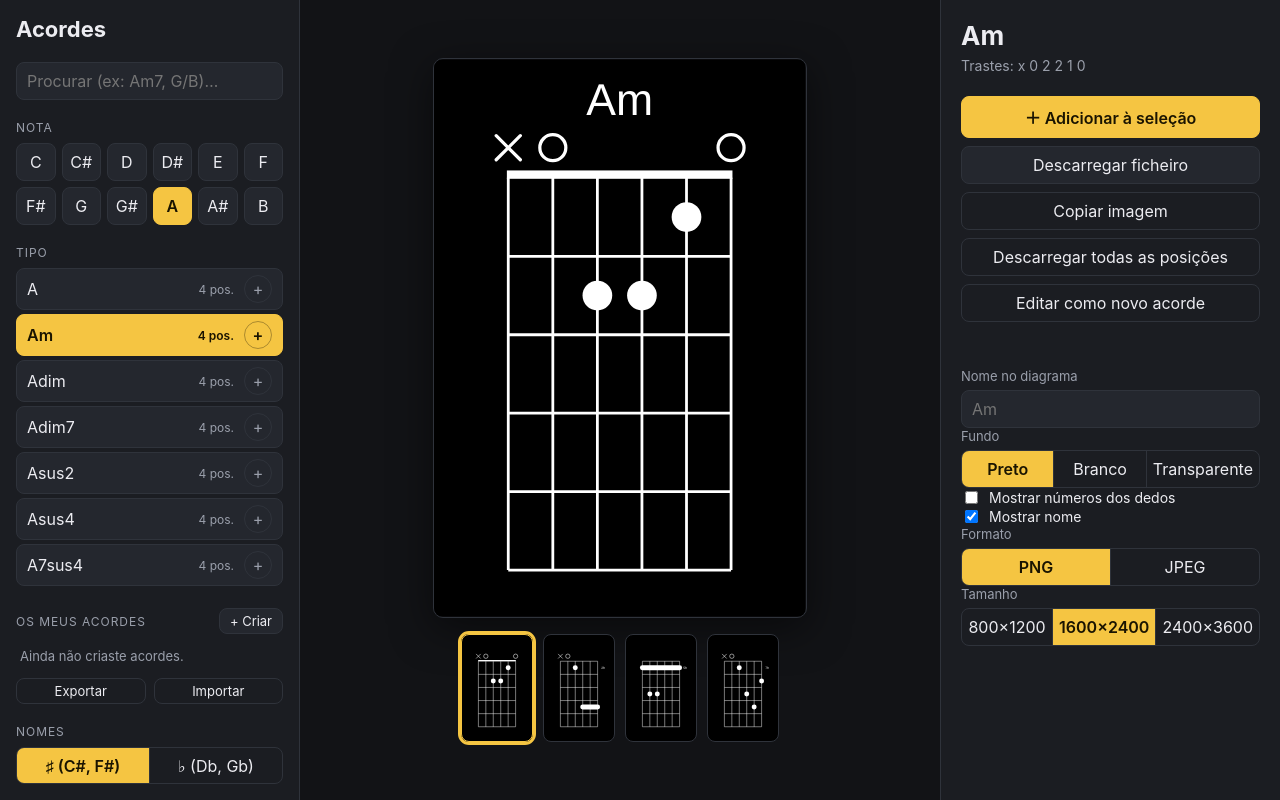
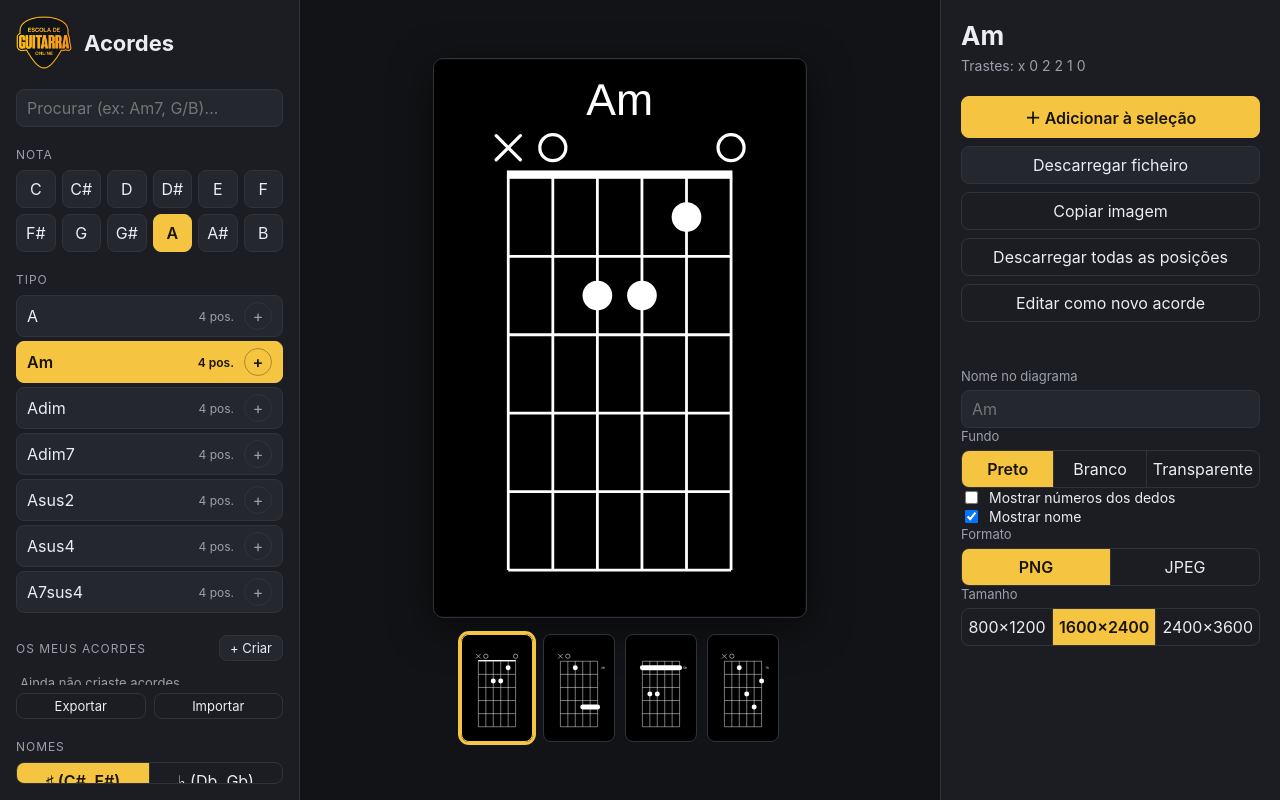
Before and after one commit to rafaelcarabineirosantos-svg/acordes, a plain HTML site: page index.html in a window 1280 px wide. Drawn offline with Linux system fonts and the light colour scheme.

Commit message:
Logótipo Escola de Guitarra Online no ícone e cabeçalho
Co-Authored-By: Claude Opus 5 <noreply@anthropic.com>

```diff
--- a/index.html
+++ b/index.html
@@ -15,7 +15,10 @@
 </head>
 <body data-view="list">
   <aside class="sidebar">
-    <h1>Acordes</h1>
+    <div class="brand">
+      <img src="icons/logo.png" alt="Escola de Guitarra Online" width="56" height="53">
+      <h1>Acordes</h1>
+    </div>
     <input id="search" type="search" placeholder="Procurar (ex: Am7, G/B)…" autocomplete="off">
 
     <div class="section-title">Nota</div>
@@ -46,6 +49,7 @@
     <div class="mobile-topbar">
       <button id="btn-back" class="ghost">‹ Acordes</button>
       <span id="mobile-title"></span>
+      <img class="brand-mini" src="icons/logo.png" alt="">
     </div>
 
     <section class="preview-area">
--- a/style.css
+++ b/style.css
@@ -24,7 +24,10 @@ body {
   overflow: hidden;
 }
 
-h1 { font-size: 22px; margin: 0 0 12px; }
+h1 { font-size: 22px; margin: 0; }
+.brand { display: flex; align-items: center; gap: 12px; margin-bottom: 12px; }
+.brand img { width: 56px; height: auto; }
+.brand-mini { width: 34px; height: auto; margin-left: auto; }
 h2 { font-size: 26px; margin: 0; }
 
 button {
--- a/sw.js
+++ b/sw.js
@@ -1,6 +1,6 @@
 // Service worker: guarda a app em cache para funcionar offline.
 // Muda a versão sempre que alterares ficheiros, para forçar a atualização.
-const VERSION = 'acordes-v1';
+const VERSION = 'acordes-v2';
 const FILES = [
   './',
   './index.html',
@@ -12,6 +12,7 @@ const FILES = [
   './icons/icon-180.png',
   './icons/icon-192.png',
   './icons/icon-512.png',
+  './icons/logo.png',
 ];
 
 self.addEventListener('install', (e) => {
```
Also changed, not shown: icons/icon-180.png, icons/icon-192.png, icons/icon-512.png, icons/icon.svg (deleted), icons/logo.png (added), manifest.webmanifest.
